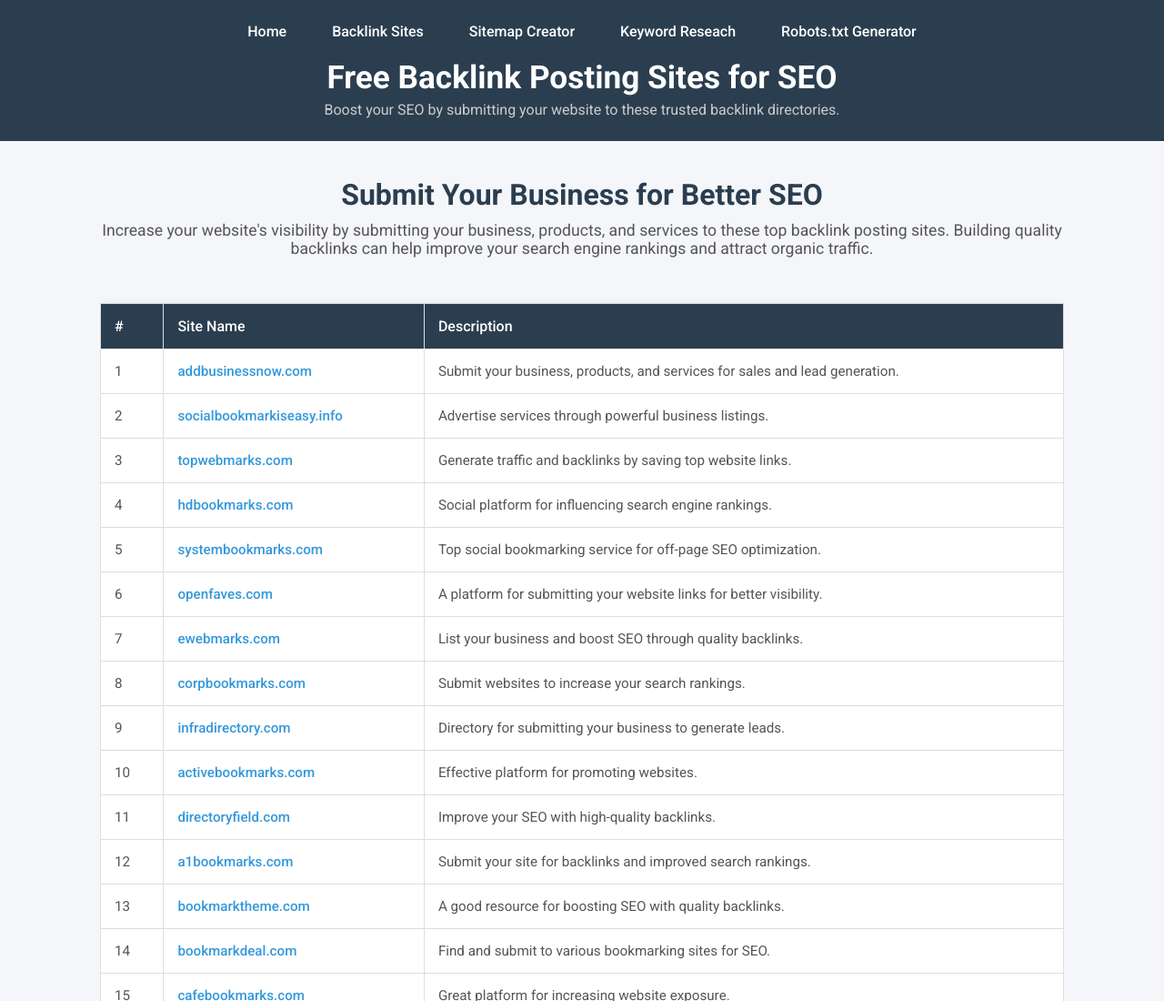
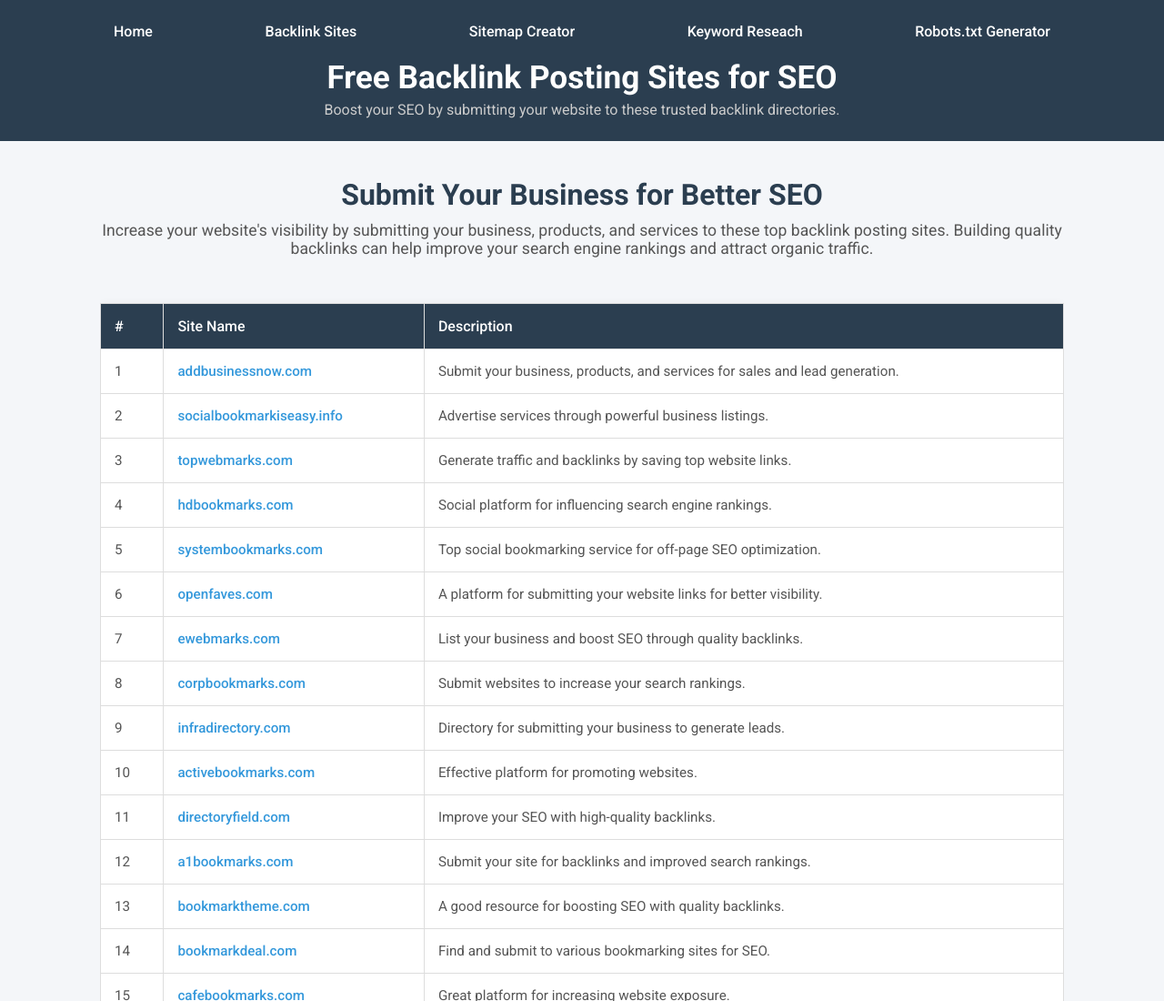
Before and after one commit to qutubkoreja/peakwebmaster, a plain HTML site: page backlink-posting-sites.html in a window 1280 px wide. Shown: the top 1100 px of the page at 91% size. Drawn offline with Linux system fonts and the light colour scheme.

Commit message:
Update backlink-posting-sites.html

```diff
--- a/backlink-posting-sites.html
+++ b/backlink-posting-sites.html
@@ -35,8 +35,11 @@
         }
         nav {
             display: flex;
-            justify-content: center;
-            gap: 20px;
+            justify-content: space-between;
+            align-items: center;
+            max-width: 1100px;
+            margin: 0 auto;
+            padding: 0 20px;
         }
         nav a {
             color: #fff;
@@ -117,7 +120,7 @@
         /* Footer */
         footer {
             background-color: #2b3e50;
-            color: #fff;
+            color: #ffffff;
             text-align: center;
             padding: 15px 0;
             font-size: 0.9rem;
```
